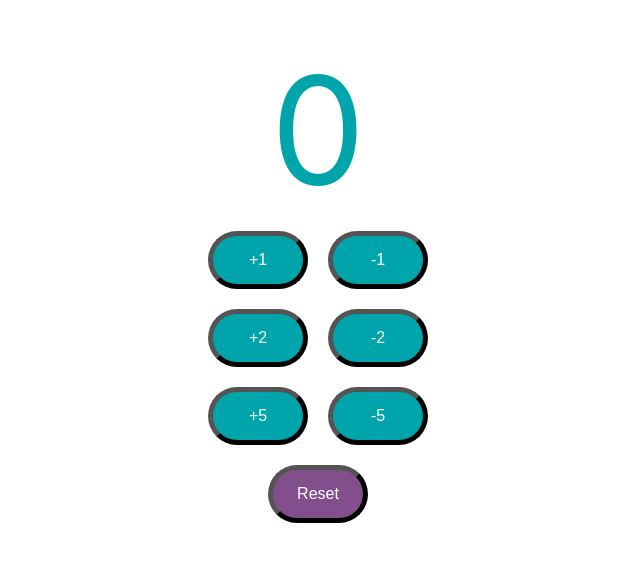
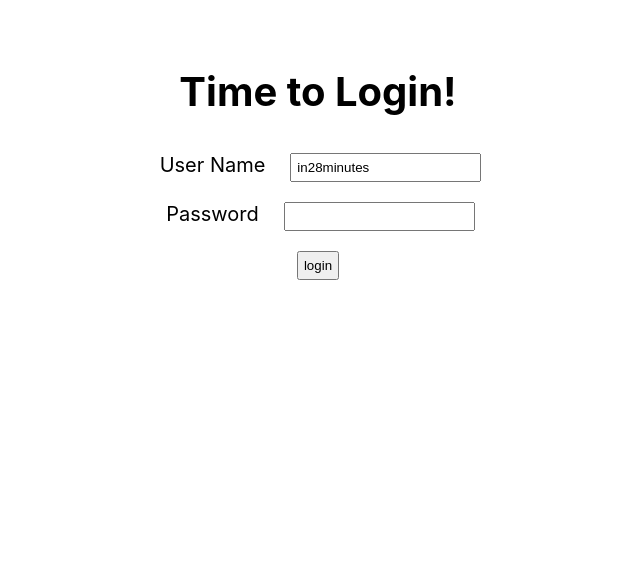
Before and after one commit to cjm2681/learn-springboot-react, a React (Create React App) app: page / in a window 1280 px wide. Shown: the top 562 px of the page, without its empty margins (322-962 px from the left). Built offline with nearby package versions, Linux system fonts and the light colour scheme.

Commit message:
React 로그인,todo리스트(하드코딩)

```diff
--- a/package.json
+++ b/package.json
@@ -8,6 +8,7 @@
     "@testing-library/user-event": "^13.5.0",
     "react": "^18.3.1",
     "react-dom": "^18.3.1",
+    "react-router-dom": "^6.26.1",
     "react-scripts": "5.0.1",
     "web-vitals": "^2.1.4"
   },
--- a/src/App.js
+++ b/src/App.js
@@ -1,12 +1,13 @@
 import './App.css';
-import Counter from './components/counter/Counter';
+// import Counter from './components/counter/Counter';
+import TodoApp from './components/todo/TodoApp';
 
 function App() {
   return (
     <div className="App">
-      <Counter/>
+      <TodoApp/>
 
-      </div>
+    </div>
   );
 }
 
--- /dev/null
+++ b/src/components/todo/TodoApp.css
@@ -0,0 +1,4 @@
+label, input, button {
+    margin: 10px;
+    padding: 5px;
+}
--- /dev/null
+++ b/src/components/todo/TodoApp.jsx
@@ -0,0 +1,151 @@
+import { useState } from 'react'
+import { BrowserRouter, Routes, Route, useNavigate, useParams, Link } from 'react-router-dom'
+import './TodoApp.css'
+
+
+export default function TodoApp() {
+    return (
+        <div className="TodoApp">
+            <BrowserRouter>
+                <Routes>
+                    <Route path='/' element={<LoginComponent />} />
+                    <Route path='/login' element={<LoginComponent />} />
+                    <Route path='/welcome/:username' element={<WelcomeComponent />} />
+                    <Route path='/todos' element={<ListTodosComponent />} />
+                    <Route path='*' element={<ErrorComponent />} />
+                </Routes>
+            </BrowserRouter>
+        </div>
+    )
+}
+
+function LoginComponent() {
+
+    const [username, setUsername] = useState('in28minutes')
+    const [password, setPassword] = useState('')
+    const [showSuccessMessage, setShowSuccessMessage] = useState(false)
+    const [showErrorMessage, setShowErrorMessage] = useState(false)
+    const navigate = useNavigate()
+
+
+    function handleUsernameChange(event) {
+        setUsername(event.target.value)
+    }
+
+    function handlePasswordChange(event) {
+        setPassword(event.target.value)
+    }
+
+    function handleSubmit() {
+        if (username === "in28minutes" && password === "123") {
+            setShowSuccessMessage(true)
+            setShowErrorMessage(false)
+            navigate(`/welcome/${username}`)
+        } else {
+            setShowSuccessMessage(false)
+            setShowErrorMessage(true)
+        }
+    }
+
+
+    return (
+        <div className="Login">
+            <h1>Time to Login!</h1>
+
+            {showSuccessMessage && <div className="succesMessage">Authenticated Successfully</div>}
+            {showErrorMessage && <div className="errorMessage">Authenticated failed. Please check your credentials.</div>}
+            <div className="LoginForm">
+                <div>
+                    <label>User Name</label>
+                    <input type="text" name="username" value={username} onChange={handleUsernameChange} />
+                </div>
+                <div>
+                    <label>Password</label>
+                    <input type="password" name="password" value={password} onChange={handlePasswordChange} />
+                </div>
+                <div>
+                    <button type="button" name="login" onClick={handleSubmit}>login</button>
+                </div>
+            </div>
+
+
+        </div>
+    )
+}
+
+
+
+function WelcomeComponent() {
+
+    const { username } = useParams()
+
+    console.log(username)
+
+    return (
+        <div className="WelcomeComponent">
+            <h1>Welcome {username}</h1>
+            <div>
+                Manage your todos - <Link to="/todos">Go here</Link>
+            </div>
+        </div>
+
+    )
+}
+
+function ErrorComponent() {
+    return (
+        <div className="ErrorComponent">
+            <h1>We are working really hard!</h1>
+            <div>
+                Apologies for the 404. Reach out to our team at ABC.
+            </div>
+        </div>
+    )
+}
+
+function ListTodosComponent() {
+
+    const today = new Date();
+    const targetDate = new Date(today.getFullYear() + 12, today.getMonth(), today.getDay())
+
+    const todos = [
+        { id: 1, description: 'Learn AWS', done: false, targetDate: targetDate },
+        { id: 2, description: 'Learn Full Stack Dev', done: false, targetDate: targetDate },
+        { id: 3, description: 'Learn DevOps', done: false, targetDate: targetDate },
+    ]
+
+    return (
+        <div className="ListTodosComponent">
+            <h1>Things You Want To Do!</h1>
+            <div>
+                <table>
+                    <thead>
+                        <tr>
+                            <td>Id</td>
+                            <td>Description</td>
+                            <td>Is Done?</td>
+                            <td>Target Date</td>
+                        </tr>
+                    </thead>
+
+                    <tbody>
+                        {
+                            todos.map(
+                                todo => (
+                                    <tr key={todo.id}>
+                                        <td>{todo.id}</td>
+                                        <td>{todo.description}</td>
+                                        <td>{todo.done.toString()}</td>
+                                        <td>{todo.targetDate.toDateString()}</td>
+                                    </tr>
+                                )
+                            )
+                        }
+
+                    </tbody>
+
+                </table>
+            </div>
+        </div>
+    )
+}
```
Also changed, not shown: 1 other file (tests, documents, lock files or other folders).
